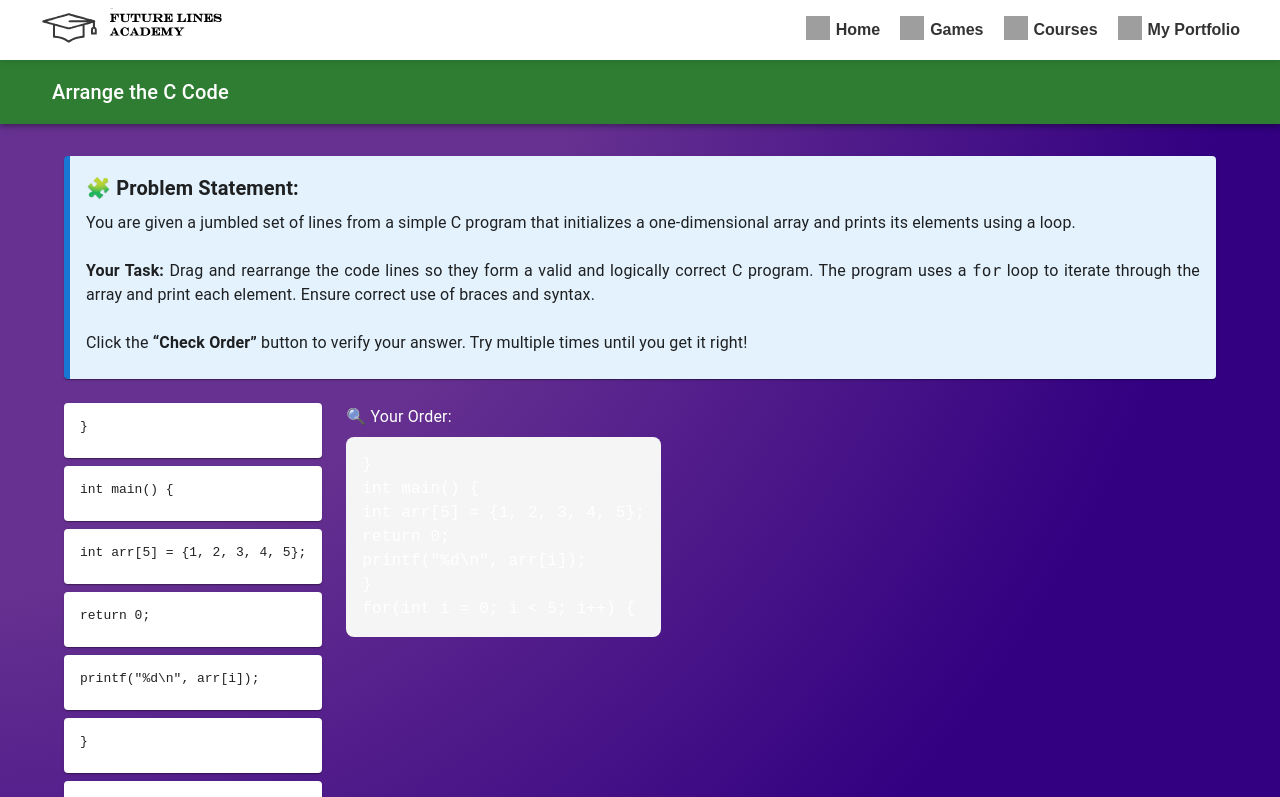
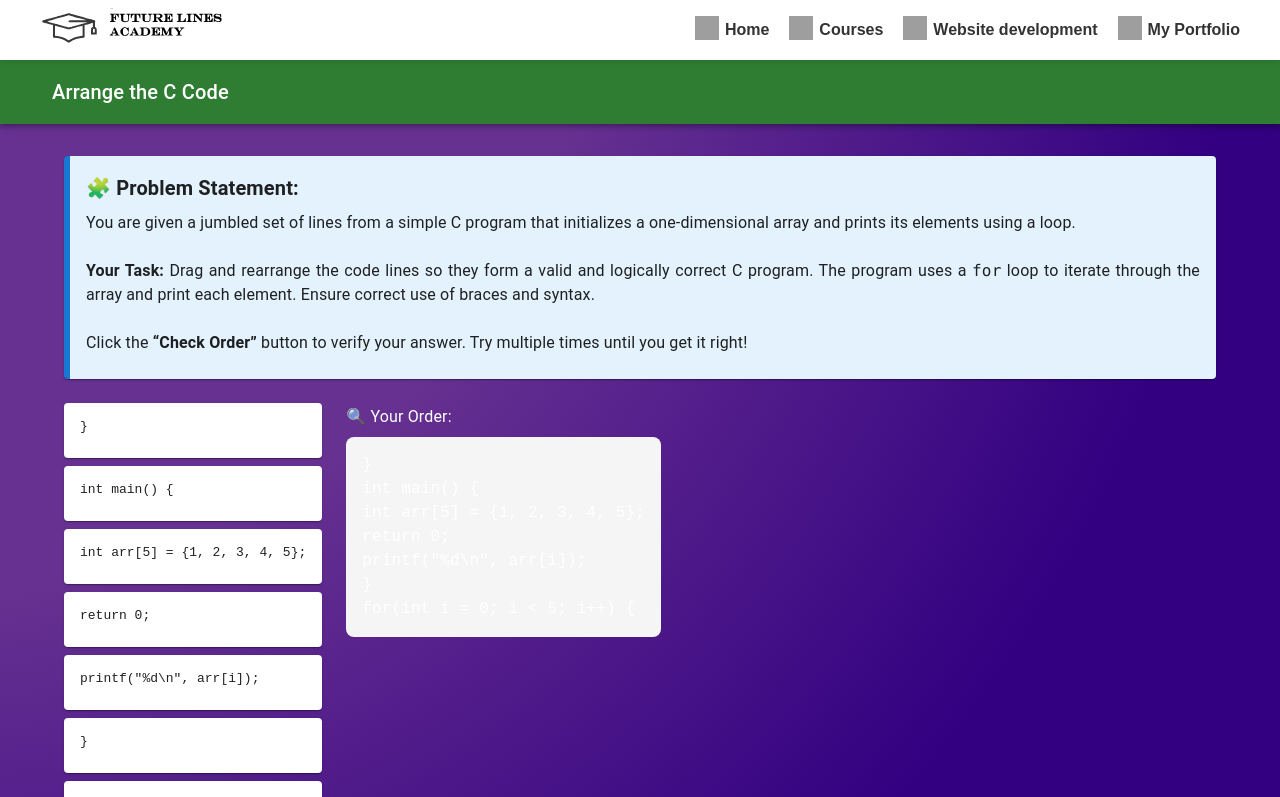
Before and after one commit to vishalamc/freelines, a React (Create React App) app: page /codejumble in a window 1280 px wide. Shown: the top 797 px of the page. Built offline with nearby package versions, Linux system fonts and the light colour scheme; grey boxes are pictures that could not be loaded; some icons are missing.

Commit message:
Update Header.js

```diff
--- a/src/components/Header.js
+++ b/src/components/Header.js
@@ -41,12 +41,12 @@ const Header = () => {
       icon: "https://img.icons8.com/?size=100&id=FltuUxRGNDy9&format=png&color=000000",
     },
     {
-      label: "Games",
+      label: "Courses",
       href: "/gamedashboard",
       icon: "https://img.icons8.com/?size=100&id=CwCwicwWMjyU&format=png&color=000000",
     },
     {
-      label: "Courses",
+      label: "Website development",
       href: "/#learn-section",
       icon: "https://img.icons8.com/?size=100&id=6iYcq3SxsRPh&format=png&color=000000",
     },
```
